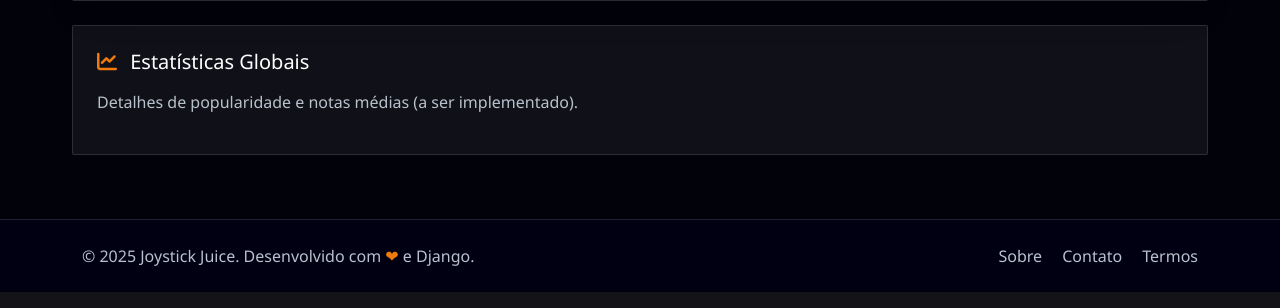
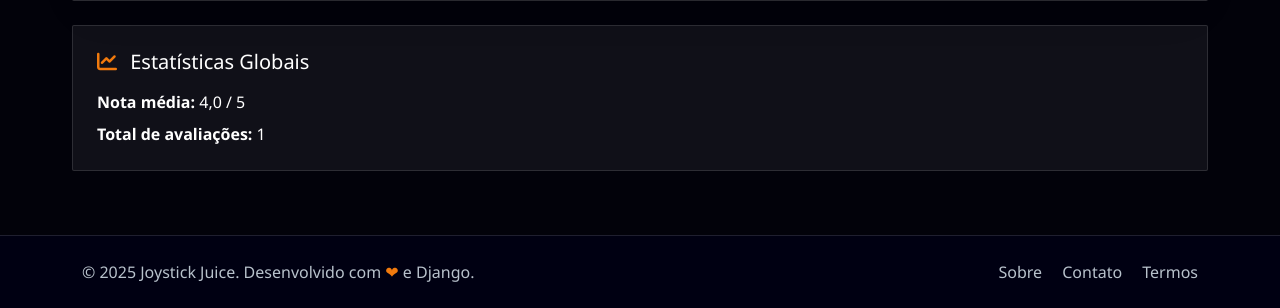
Before and after one commit to Mxrlrey/Joystick_Juice, a Django app: page /game/1/ in a window 1280 px wide. Shown: the part 1440-1748 px from the top of the page. Run offline with Django 5.2, Linux system fonts and the light colour scheme; tables that the repository leaves empty hold one stand-in row (values such as "Sample post"); grey boxes marked "Sample" are stand-in pictures.

Commit message:
feat(game): add global statistics for games with average rating and total reviews

```diff
--- a/code/game/views.py
+++ b/code/game/views.py
@@ -389,17 +389,13 @@ def toggle_like(request, game_id):
 
 
 def home_page(request):
-    # --- 1. Mais Bem Avaliados (Top Rated) ---
-    # CORRIGIDO: Adicionamos list_count (Count('usergamelist')) para que possamos usá-lo no order_by
     top_rated_games = Game.objects.annotate(
         avg_rating=Avg('review__rating'),
-        list_count=Count('usergamelist') # ANOTAÇÃO ADICIONADA: Usada como critério de desempate
+        list_count=Count('usergamelist')
     ).filter(
         avg_rating__isnull=False
-    ).order_by('-avg_rating', '-list_count')[:10]  # Ordena pela maior média, desempata pela popularidade
+    ).order_by('-avg_rating', '-list_count')[:10]
 
-    # --- 2. Mais Populares (Most Popular) ---
-    # Esta query já está correta, pois define e usa 'list_count'
     popular_games_qs = Game.objects.annotate(
         list_count=Count('usergamelist')
     ).order_by('-list_count')
@@ -407,11 +403,8 @@ def home_page(request):
     popular_games = popular_games_qs[:10]
 
     if not popular_games.exists():
-        # Fallback para jogos aleatórios se não houver listas
         popular_games = Game.objects.all().order_by('?')[:10]
 
-    # --- 3. Adicionados Recentemente (Recently Added) ---
-    # CORRIGIDO: 'created_at' não existe. Usando 'release_date' como substituto.
     recent_games = Game.objects.all().order_by('-release_date')[:10]
 
     context = {
--- a/code/templates/game/detail.html
+++ b/code/templates/game/detail.html
@@ -166,7 +166,19 @@
 
                 <div class="panel p-4 mt-4">
                     <h3 class="text-white h5 mb-3"><i class="fas fa-chart-line me-2 theme-accent"></i> Estatísticas Globais</h3>
-                    <p class="text-muted">Detalhes de popularidade e notas médias (a ser implementado).</p>
+
+                    <p class="text-white mb-2">
+                        <strong>Nota média:</strong>
+                        {% if reviews_count > 0 %}
+                            {{ avg_rating|floatformat:1 }} / 5
+                        {% else %}
+                            Nenhuma review ainda
+                        {% endif %}
+                    </p>
+
+                    <p class="text-white mb-0">
+                        <strong>Total de avaliações:</strong> {{ reviews_count }}
+                    </p>
                 </div>
             </div>
         </div>
```
